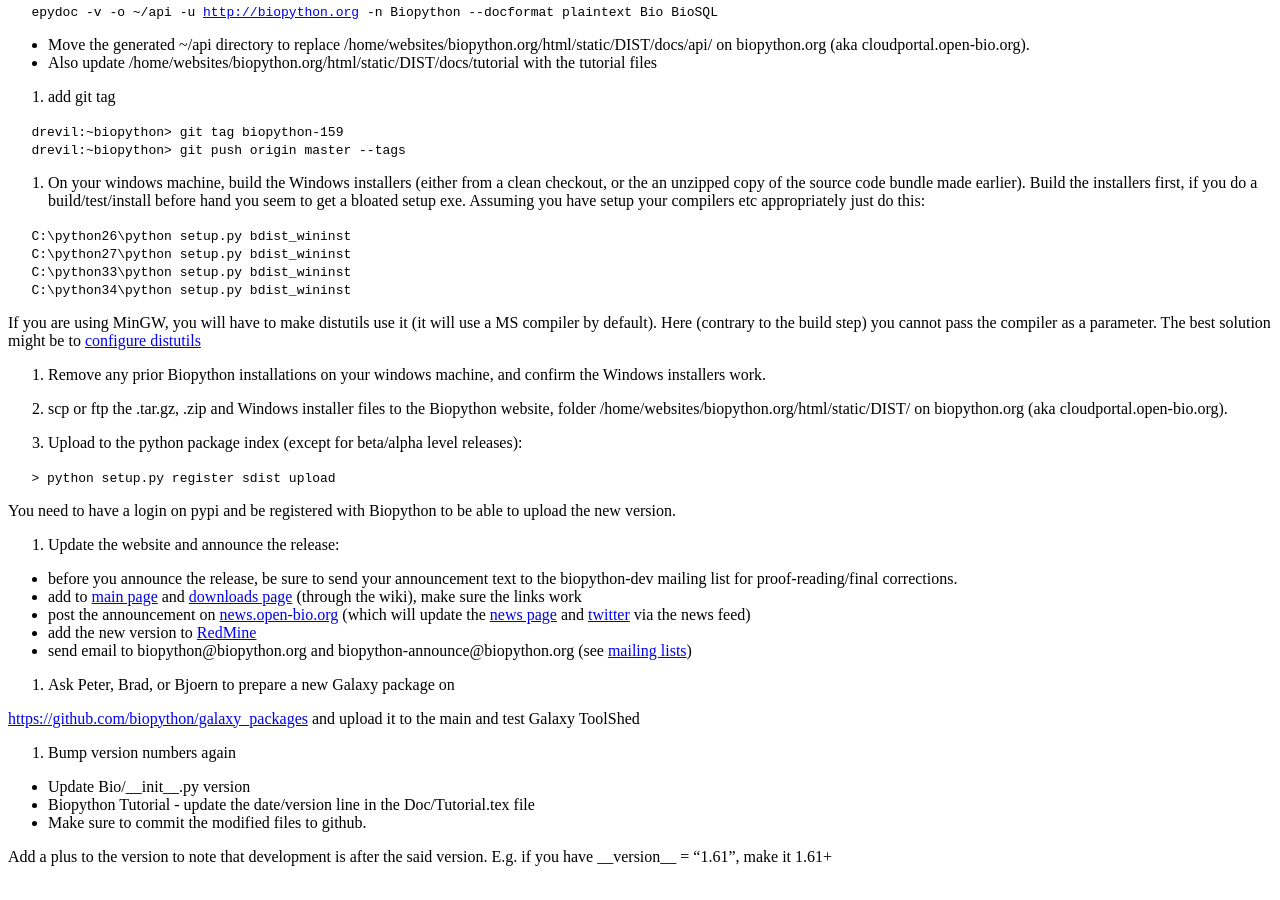
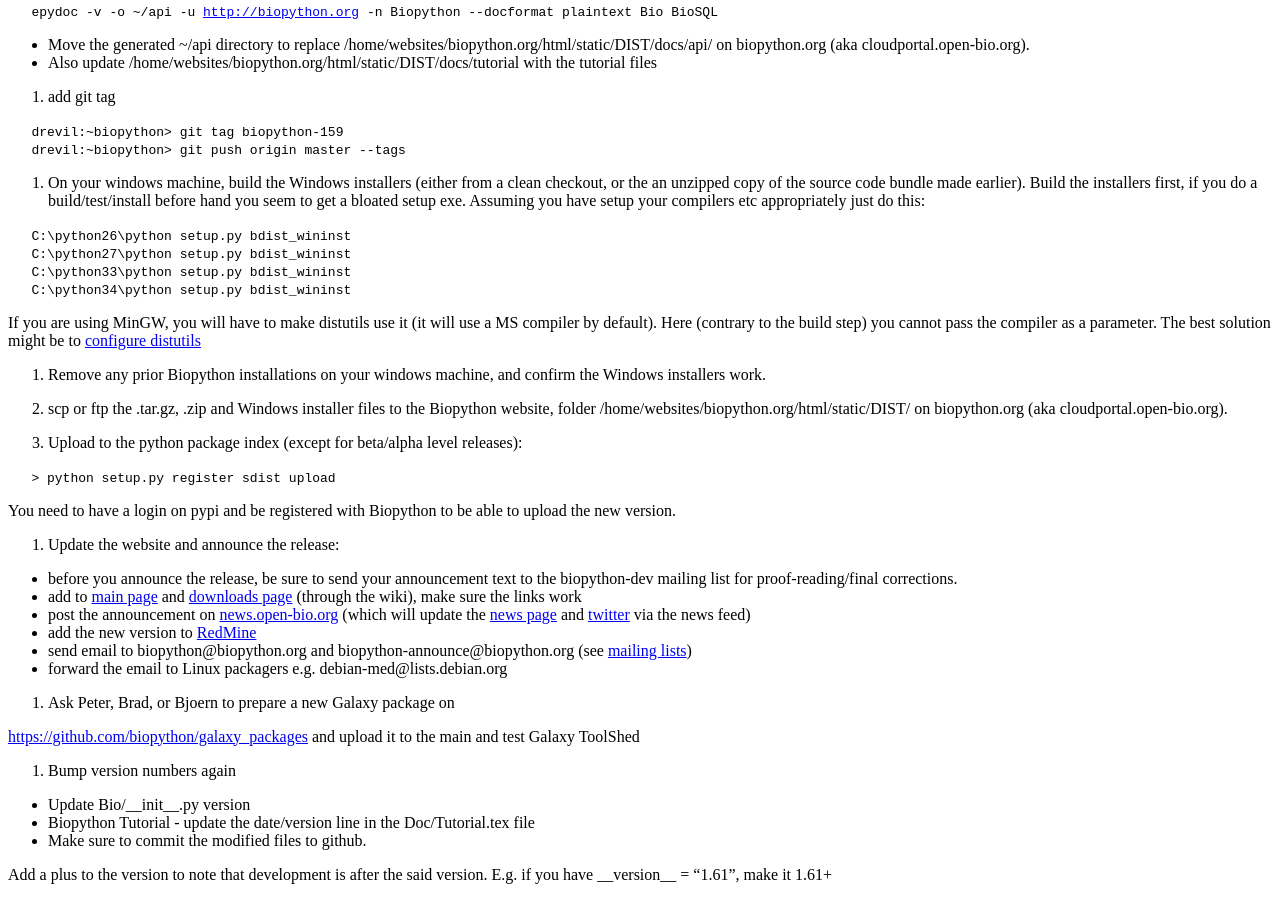
Before and after one commit to biopython/biopython.github.io, a Jekyll site: the page built from wiki/Building_a_release.md, in a window 1280 px wide and 900 px high, scrolled down 2140 px. Built offline with Jekyll 4.4.1, drawn with Linux system fonts in a browser that asks for light colours.

Commit message:
/* The instructions proper */ Tell Debian etc

```diff
--- a/wiki/Building_a_release.md
+++ b/wiki/Building_a_release.md
@@ -205,6 +205,8 @@ able to upload the new version.
 -   send email to biopython@biopython.org and
     biopython-announce@biopython.org (see [mailing
     lists](Mailing_lists "wikilink"))
+-   forward the email to Linux packagers e.g.
+    debian-med@lists.debian.org
 
 22. Ask Peter, Brad, or Bjoern to prepare a new Galaxy package on
 <https://github.com/biopython/galaxy_packages> and upload it to the main
```
Also changed, not shown: 1 other file.
